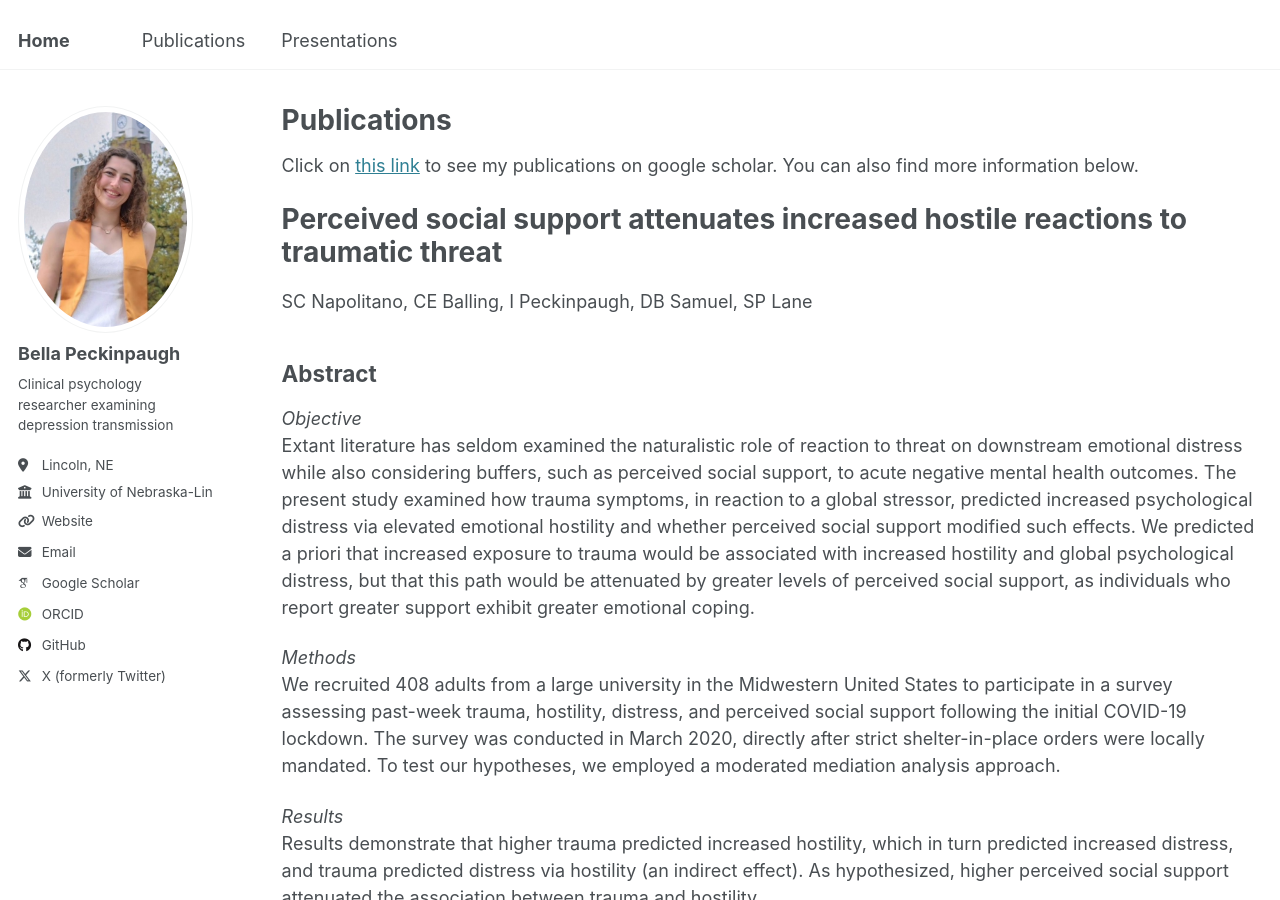
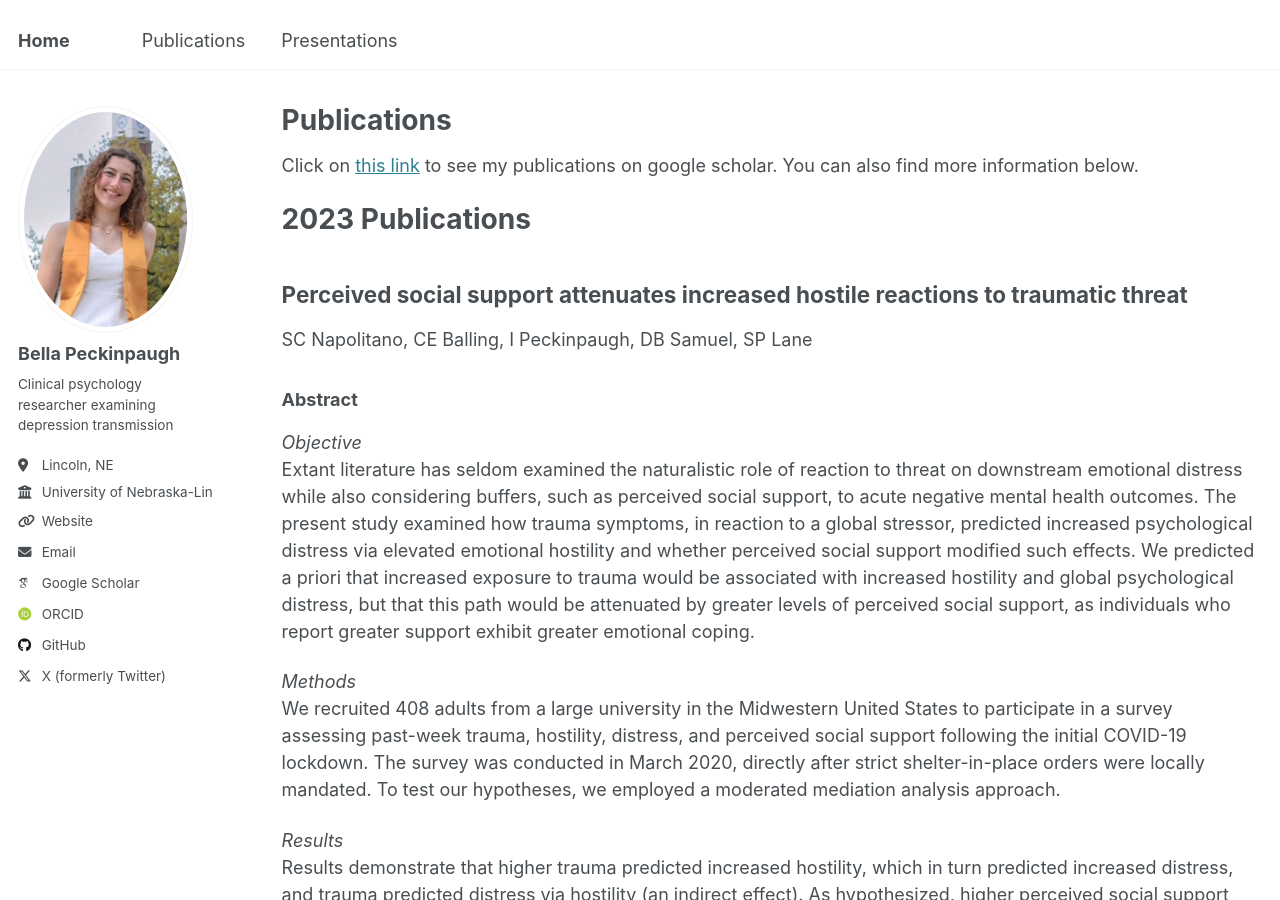
Before and after one commit to bellapeckinpaugh/bellapeckinpaugh.github.io, a Jekyll site: the page built from _pages/publications.md, in a window 1280 px wide and 900 px high. Built offline with Jekyll 4.4.1, drawn with Linux system fonts in a browser that asks for light colours; some web fonts are replaced.

Commit message:
Update publications.md

```diff
--- a/_pages/publications.md
+++ b/_pages/publications.md
@@ -8,11 +8,11 @@ published: true
 
 Click on [this link](https://scholar.google.com/citations?user=p6of5nwAAAAJ&hl=en) to see my publications on google scholar. You can also find more information below.
 
+# 2023 Publications
 
-
-# Perceived social support attenuates increased hostile reactions to traumatic threat <br>
+## Perceived social support attenuates increased hostile reactions to traumatic threat <br>
 SC Napolitano, CE Balling, I Peckinpaugh, DB Samuel, SP Lane
-## Abstract <br>
+### Abstract <br>
 *Objective* <br>
 Extant literature has seldom examined the naturalistic role of reaction to threat on downstream emotional distress while also considering buffers, such as perceived social support, to acute negative mental health outcomes. The present study examined how trauma symptoms, in reaction to a global stressor, predicted increased psychological distress via elevated emotional hostility and whether perceived social support modified such effects. We predicted a priori that increased exposure to trauma would be associated with increased hostility and global psychological distress, but that this path would be attenuated by greater levels of perceived social support, as individuals who report greater support exhibit greater emotional coping. <br>
 
```
